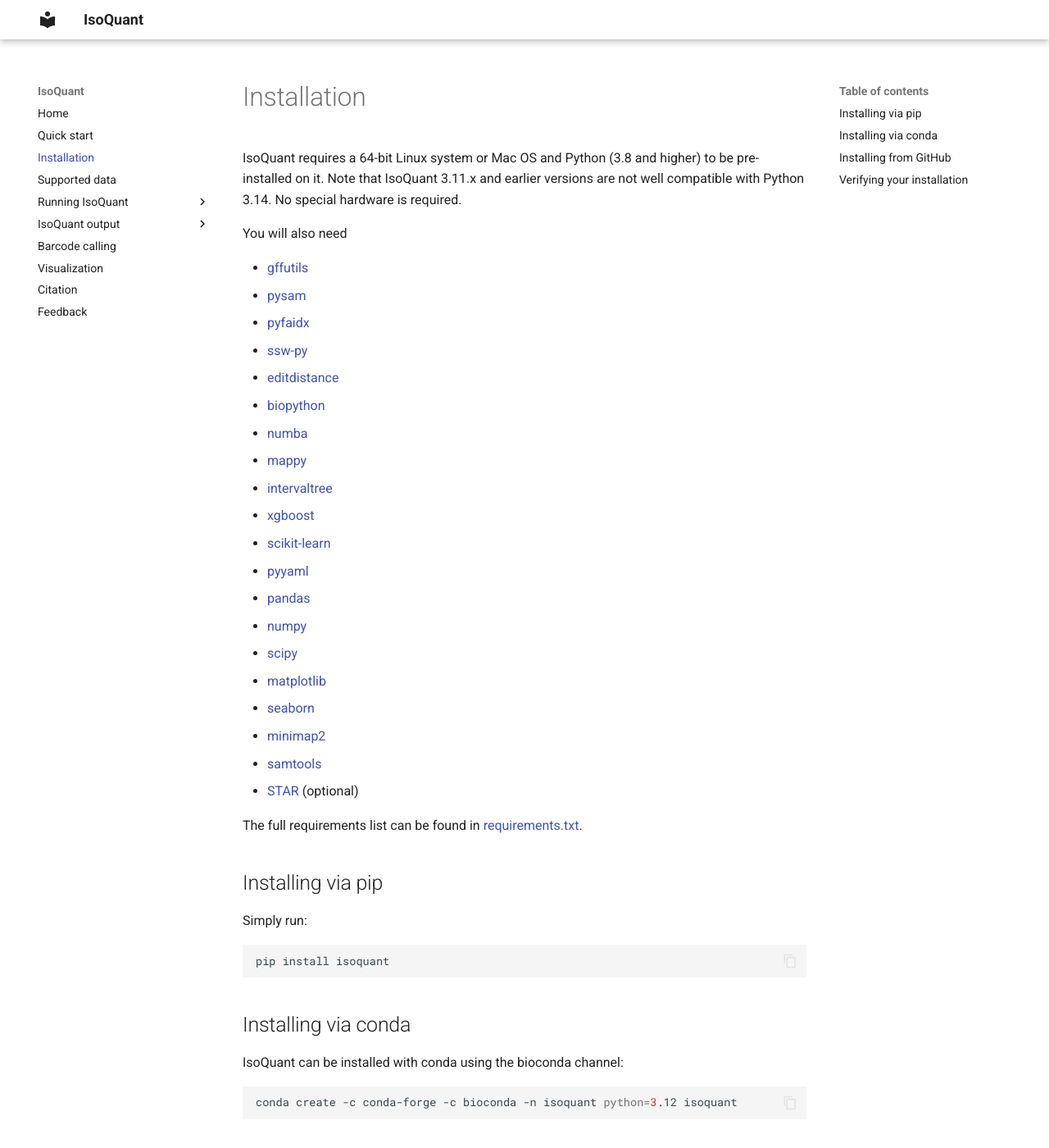
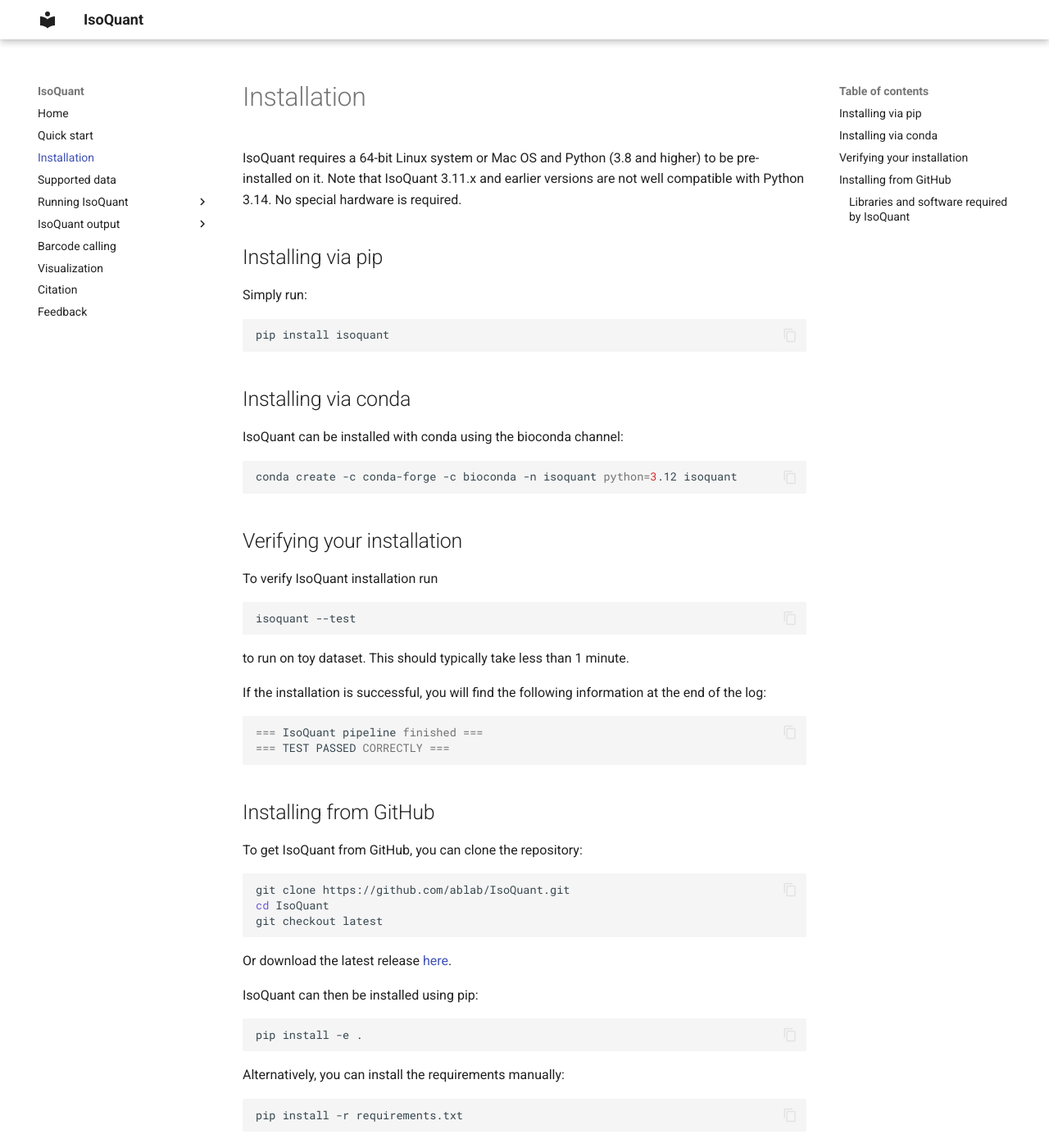
Before and after one commit to ablab/IsoQuant, an MkDocs documentation site: the page built from docs/installation.md, in a window 1280 px wide and 1400 px high. Shown: the whole window at 82% size. Built offline with MkDocs 1.6.1 and Material for MkDocs 9.7.7, drawn with Linux system fonts in a browser that asks for light colours; some of the changed text lies outside the part shown.

Commit message:
installation guideline cosmetics

````diff
--- a/docs/installation.md
+++ b/docs/installation.md
@@ -4,30 +4,6 @@
 Note that IsoQuant 3.11.x and earlier versions are not well compatible with Python 3.14.
 No special hardware is required.
 
-You will also need
-
--   [gffutils](https://pythonhosted.org/gffutils/installation.html)
--   [pysam](https://pysam.readthedocs.io/en/latest/index.html)
--   [pyfaidx](https://pypi.org/project/pyfaidx/)
--   [ssw-py](https://pypi.org/project/ssw-py/)
--   [editdistance](https://pypi.org/project/editdistance/)
--   [biopython](https://biopython.org/)
--   [numba](https://numba.pydata.org/)
--   [mappy](https://pypi.org/project/mappy/)
--   [intervaltree](https://pypi.org/project/intervaltree/)
--   [xgboost](https://xgboost.readthedocs.io/)
--   [scikit-learn](https://scikit-learn.org/)
--   [pyyaml](https://pyyaml.org/)
--   [pandas](https://pandas.pydata.org/)
--   [numpy](https://numpy.org/)
--   [scipy](https://scipy.org/)
--   [matplotlib](https://matplotlib.org/)
--   [seaborn](https://seaborn.pydata.org/)
--   [minimap2](https://github.com/lh3/minimap2)
--   [samtools](http://www.htslib.org/download/)
--   [STAR](https://github.com/alexdobin/STAR) (optional)
-
-The full requirements list can be found in [requirements.txt](https://github.com/ablab/IsoQuant/blob/master/requirements.txt).
 
 ## Installing via pip
 
@@ -43,6 +19,22 @@
 ```bash
 conda create -c conda-forge -c bioconda -n isoquant python=3.12 isoquant
 ```
+
+
+## Verifying your installation
+To verify IsoQuant installation run
+```bash
+isoquant --test
+```
+to run on toy dataset. This should typically take less than 1 minute.
+
+
+If the installation is successful, you will find the following information at the end of the log:
+```bash
+=== IsoQuant pipeline finished ===
+=== TEST PASSED CORRECTLY ===
+```
+
 
 ## Installing from GitHub
 
@@ -69,16 +61,27 @@
 
 Typically, the whole installation takes a few minutes regardless of the method.
 
-## Verifying your installation
-To verify IsoQuant installation run
-```bash
-isoquant --test
-```
-to run on toy dataset. This should typically take less than 1 minute.
+### Libraries and software required by IsoQuant
 
+-   [gffutils](https://pythonhosted.org/gffutils/installation.html)
+-   [pysam](https://pysam.readthedocs.io/en/latest/index.html)
+-   [pyfaidx](https://pypi.org/project/pyfaidx/)
+-   [ssw-py](https://pypi.org/project/ssw-py/)
+-   [editdistance](https://pypi.org/project/editdistance/)
+-   [biopython](https://biopython.org/)
+-   [numba](https://numba.pydata.org/)
+-   [mappy](https://pypi.org/project/mappy/)
+-   [intervaltree](https://pypi.org/project/intervaltree/)
+-   [xgboost](https://xgboost.readthedocs.io/)
+-   [scikit-learn](https://scikit-learn.org/)
+-   [pyyaml](https://pyyaml.org/)
+-   [pandas](https://pandas.pydata.org/)
+-   [numpy](https://numpy.org/)
+-   [scipy](https://scipy.org/)
+-   [matplotlib](https://matplotlib.org/)
+-   [seaborn](https://seaborn.pydata.org/)
+-   [minimap2](https://github.com/lh3/minimap2)
+-   [samtools](http://www.htslib.org/download/)
+-   [STAR](https://github.com/alexdobin/STAR) (optional)
 
-If the installation is successful, you will find the following information at the end of the log:
-```bash
-=== IsoQuant pipeline finished ===
-=== TEST PASSED CORRECTLY ===
-```
+The full requirements list can be found in [requirements.txt](https://github.com/ablab/IsoQuant/blob/master/requirements.txt).
````
Also changed, not shown: README.md (+4 -18 lines).
